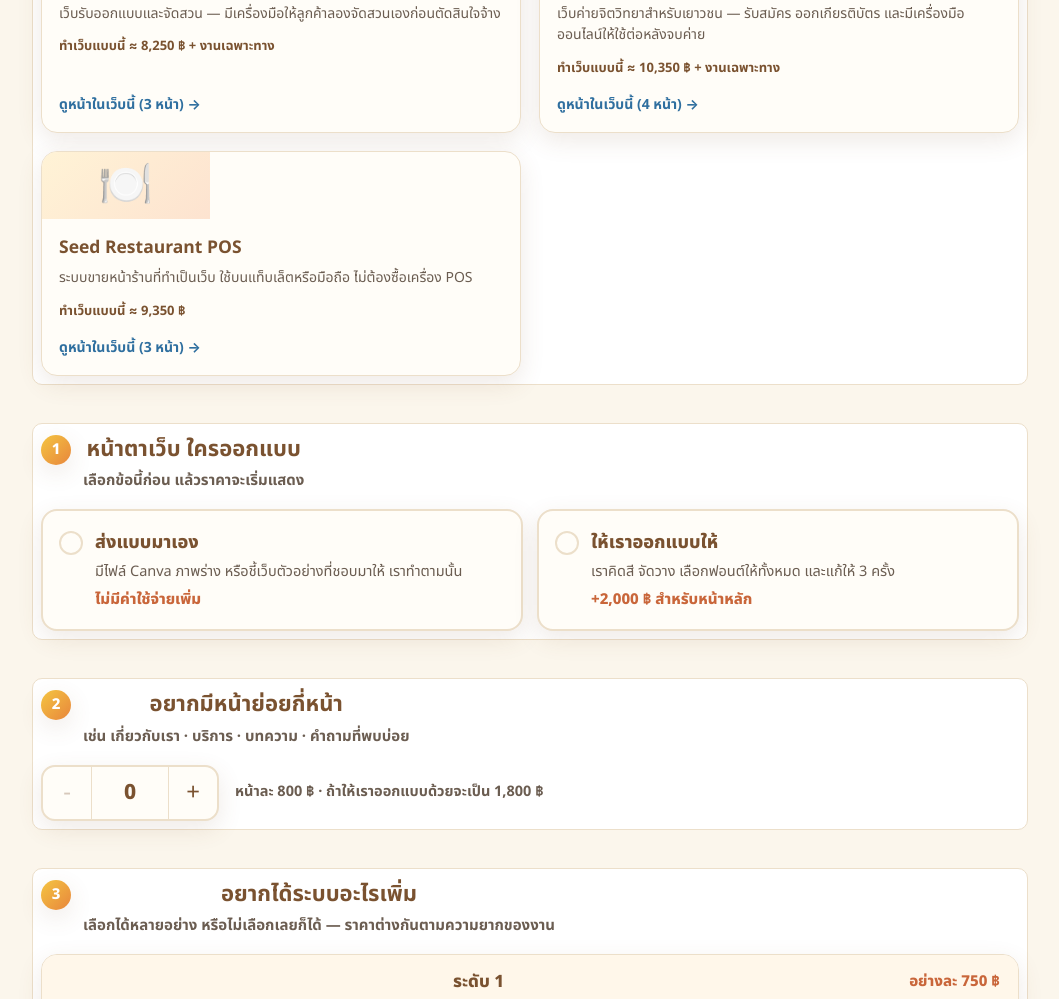
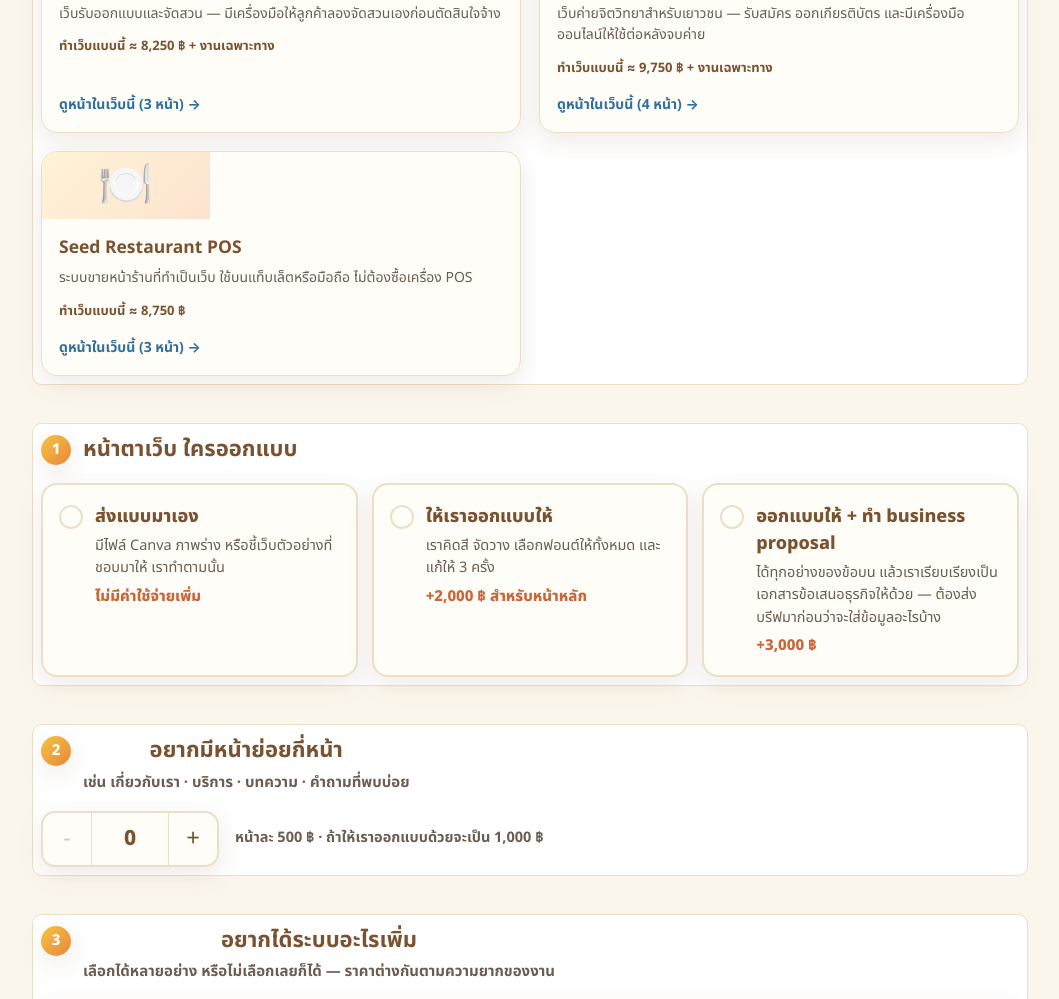
Before and after one commit to Tnps28/barnbarn-workshop, a website: page public/pricing.html in a window 1280 px wide. Shown: the part 1366-2365 px from the top of the page, without its empty margins (110-1169 px from the left). Drawn offline with Linux system fonts and the light colour scheme.

Commit message:
Add files via upload

```diff
--- a/public/pricing.html
+++ b/public/pricing.html
@@ -281,7 +281,7 @@
     <section class="step" id="s1">
       <div class="step-head">
         <span class="step-n">1</span>
-        <div><h2>หน้าตาเว็บ ใครออกแบบ</h2><p class="sub">เลือกข้อนี้ก่อน แล้วราคาจะเริ่มแสดง</p></div>
+        <div><h2>หน้าตาเว็บ ใครออกแบบ</h2></div>
       </div>
       <div class="opts" id="designOpts"></div>
     </section>
@@ -497,7 +497,7 @@
 (function(){
   "use strict";
 
-  var P = { base:2000, design:2000, page:800, pageDesign:1000, f:{1:750,2:1000,3:1250,4:1250}, img:300, item:400 };
+  var P = { base:2000, design:2000, page:500, pageDesign:500, f:{1:750,2:1000,3:1250,4:1250}, img:300, item:400 };
 
   var INCLUDED = [
     "หน้าหลัก 1 หน้า เปิดสวยบนมือถือ",
@@ -519,12 +519,12 @@
     { tier:2, label:"ระดับ 2", why:"งานที่ของหนึ่งชิ้นเปลี่ยนสถานะได้ หรือระบบต้องส่งอะไรออกไปข้างนอก",
       items:[["ที่นั่ง/สินค้าเหลือ ลดเองเมื่อมีคนจอง"],["คิวสำรองเมื่อมีคนสละสิทธิ์"],["สมัครเป็นผู้ขาย/พาร์ทเนอร์ รออนุมัติ"],["ตะกร้า + เลือกวันมารับ"],["ออกเกียรติบัตรอัตโนมัติ"],["ลูกค้ายกเลิก/เลื่อนรอบเองได้"],["รับบัตรคิวหน้าร้าน เลขคิวเดินอัตโนมัติ"],["จองเป็นช่วงเวลารายคน + กันที่ไว้ชั่วคราวถ้ายังไม่จ่าย"],["ตรวจสลิปอัตโนมัติ จับคู่ยอดให้",true]] },
     { tier:3, label:"ระดับ 3", why:"งานที่ต้องต่อกับระบบ อุปกรณ์ หรือบริการของคนอื่น",
-      items:[["ตัดสต๊อกวัตถุดิบตามสูตรเมนูจริง กันขายเกิน"],["ตัดบัตรผ่านผู้ให้บริการชำระเงิน",true],["เชื่อมกับระบบบัญชี/สต๊อกที่มีอยู่",true],["ระบบสมาชิก + ประวัติการสั่งซื้อ"],["หลายสาขา แยกสิทธิ์เข้าถึง"],["ผังที่นั่ง/โต๊ะจริง ให้เลือกตำแหน่ง"],["หน้าจอครัว / จอเรียกคิวหน้าร้าน อัปเดตสด"]] },
+      items:[["ตัดสต๊อกวัตถุดิบตามสูตรเมนูจริง กันขายเกิน"],["ตัดบัตรผ่านผู้ให้บริการชำระเงิน",true],["เชื่อมกับระบบบัญชี/สต๊อกที่มีอยู่",true],["ระบบสมาชิก + ประวัติการสั่งซื้อ",true],["หลายสาขา แยกสิทธิ์เข้าถึง"],["ผังที่นั่ง/โต๊ะจริง ให้เลือกตำแหน่ง"],["หน้าจอครัว / จอเรียกคิวหน้าร้าน อัปเดตสด"]] },
     { tier:4, label:"เชื่อมเว็บเข้ากับ LINE OA ของร้าน", rateText:"ราคาต่อข้อไม่เท่ากัน",
       why:"ลูกค้าไทยอยู่ในไลน์อยู่แล้ว ข้อความจากเว็บจึงไปถึงเร็วกว่าอีเมลมาก — กลุ่มนี้คือการต่อเว็บเข้ากับบัญชีไลน์ทางการของร้าน ใครมี OA อยู่แล้วก็ข้ามข้อแรกได้",
       note:"<b>*</b> ไลน์ให้ส่งข้อความหาลูกค้าฟรี <b>300 ข้อความ/เดือน</b> เกินจากนั้นจ่ายกับ LINE ตามจริง — ข้อความที่ลูกค้าทักมาแล้วเราตอบกลับใน 30 วินาที <b>ไม่นับโควตา</b> ระบบที่เราทำจะเลือกใช้แบบไม่เสียเงินก่อนเสมอ · ร้านต้องมีบัญชี LINE OA เองซึ่งสมัครฟรี",
-      prices:[1000,1000,1000,1250,1000,750,1000,1000,750,750,1000],
-      items:[["ตั้งค่า LINE OA ให้พร้อมใช้ (โปรไฟล์ + หน้าปก + ข้อความต้อนรับ)"],["ผูกไลน์ลูกค้ากับใบจอง รู้ว่าใครเป็นใคร",true],["ส่งข้อความยืนยันการจอง/สั่งซื้อเข้าไลน์ลูกค้า",true],["ส่ง QR บัตรเข้างาน + แจ้งเตือนก่อนถึงวัน เข้าไลน์ให้อัตโนมัติ",true,"ต้องเลือก “เช็คอิน QR หน้างาน” และ “ผูกไลน์ลูกค้ากับใบจอง” ด้วย"],["แจ้งเตือนเข้าไลน์เมื่อใกล้ถึงคิว",true,"ต้องเลือก “รับบัตรคิวหน้าร้าน” ด้วย"],["ตอบกลับอัตโนมัติตามคำที่ลูกค้าพิมพ์"],["เมนูลัดด้านล่างช่องแชท (ริชเมนู) พร้อมงานกราฟิก"],["บัตรสะสมแต้ม / คูปองส่วนลดใน LINE OA ทำกราฟิกให้ครบ"],["แจ้งเตือนแอดมินเข้าไลน์เมื่อมีออเดอร์ใหม่",true],["ส่งข่าว/โปรโมชั่นหาเพื่อนทั้งหมด (บรอดแคสต์)",true],["รายงานยอดขายส่งเข้าไลน์อัตโนมัติ",true]] }
+      prices:[1000,1000,250,750,750,1000,1000,750,1000],
+      items:[["ตั้งค่า LINE OA ให้พร้อมใช้ (โปรไฟล์ + หน้าปก + ข้อความต้อนรับ)"],["ผูกไลน์ลูกค้ากับใบจอง + ส่งข้อความยืนยันการจอง/สั่งซื้อเข้าไลน์",true,"ลูกค้าต้องแอด LINE OA ของร้านก่อน ข้อนี้คือตัวเชื่อมว่าใครเป็นใคร"],["เพิ่ม: ส่ง QR บัตรเข้างาน + แจ้งเตือนก่อนถึงวัน เข้าไลน์",true,"ต้องเลือกข้อบน และ “เช็คอิน QR หน้างาน” ด้วย"],["แจ้งเตือนเข้าไลน์เมื่อใกล้ถึงคิว",true,"ต้องเลือก “รับบัตรคิวหน้าร้าน” ด้วย"],["ตอบกลับอัตโนมัติตามคำที่ลูกค้าพิมพ์"],["เมนูลัดด้านล่างช่องแชท (ริชเมนู) พร้อมงานกราฟิก"],["บัตรสะสมแต้ม / คูปองส่วนลดใน LINE OA ทำกราฟิกให้ครบ"],["แจ้งเตือนแอดมินเข้าไลน์เมื่อมีออเดอร์ใหม่",true],["รายงานสรุปประจำวันส่งเข้าไลน์แอดมิน",true]] }
   ];
 
   function fnPrice(t, i){ var g = FN[t-1]; return g.prices ? g.prices[i] : P.f[t]; }
@@ -541,11 +541,11 @@
         ["หน้าแรก","การ์ดเวิร์กช็อปทุกรอบที่เปิดรับ พร้อมปฏิทินรายเดือน แตะวันที่มีกิจกรรมแล้วเด้งไปหน้าสมัครทันที","/","barnbarn-home.png",
           [["หน้าหลัก เปิดสวยบนมือถือ",0],["ปฏิทินรอบ ตั้งค่าเองได้",0],["โชว์ที่นั่งเหลือแต่ละรอบ",0],["ปุ่มลงปฏิทินมือถือ + นับถอยหลัง",750]]],
         ["หน้าสมัคร","ฟอร์ม 3 สเต็ป กรอกผู้แทน สมาชิกในกลุ่ม และข้อมูลที่ต้องรู้ก่อนวันงาน แนบสลิปได้ในหน้าเดียว","/workshop","barnbarn-workshop.png",
-          [["หน้าย่อย 1 หน้า",800],["สมัครหลายคนในใบเดียว",750],["ที่นั่งลดเองเมื่อมีคนจอง",1000],["แนบสลิป + แอดมินกดยืนยัน",750],["อีเมลยืนยันอัตโนมัติ",0],["ส่งข้อความยืนยันการจองเข้าไลน์ลูกค้า",1000,true]]],
+          [["หน้าย่อย 1 หน้า",500],["สมัครหลายคนในใบเดียว",750],["ที่นั่งลดเองเมื่อมีคนจอง",1000],["แนบสลิป + แอดมินกดยืนยัน",750],["อีเมลยืนยันอัตโนมัติ",0],["ผูกไลน์ลูกค้า + ส่งข้อความยืนยันเข้าไลน์",1000,true]]],
         ["ดูการสมัครของฉัน","ลูกค้าค้นด้วยเบอร์โทรอย่างเดียว ไม่ต้องสมัครสมาชิก ไม่ต้องจำรหัส","/my","barnbarn-my.png",
-          [["หน้าย่อย 1 หน้า",800],["หน้า “ดูรายการของฉัน” ค้นด้วยเบอร์",750],["เช็คอิน QR หน้างาน",750],["ผูกไลน์ลูกค้ากับใบจอง รู้ว่าใครเป็นใคร",1000,true],["ส่ง QR บัตรเข้างาน + แจ้งเตือนก่อนถึงวัน เข้าไลน์",1250,true]]],
+          [["หน้าย่อย 1 หน้า",500],["หน้า “ดูรายการของฉัน” ค้นด้วยเบอร์",750],["เช็คอิน QR หน้างาน",750],["เพิ่ม: ส่ง QR บัตรเข้างาน + แจ้งเตือนก่อนถึงวัน เข้าไลน์",250,true]]],
         ["หลังบ้านแอดมิน","ตารางรายชื่อทั้งหมด กดยืนยันสลิป แก้รอบ และโหลดออกเป็น Excel ไปทำต่อได้","/admin","barnbarn-admin.png",
-          [["หลังบ้าน ล็อกอินแก้เองได้",0],["โหลดข้อมูลออกเป็น Excel",0],["แจ้งเตือนแอดมินเข้าไลน์เมื่อมีออเดอร์ใหม่",750,true],["ตั้งค่า LINE OA ให้พร้อมใช้ (โปรไฟล์ + หน้าปก + ข้อความต้อนรับ)",1000]]]
+          [["หลังบ้าน ล็อกอินแก้เองได้",0],["โหลดข้อมูลออกเป็น Excel",0],["แจ้งเตือนแอดมินเข้าไลน์เมื่อมีออเดอร์ใหม่",750,true],["รายงานสรุปประจำวันส่งเข้าไลน์แอดมิน",1000,true],["ตั้งค่า LINE OA ให้พร้อมใช้ (โปรไฟล์ + หน้าปก + ข้อความต้อนรับ)",1000]]]
       ] },
     { ico:"🥬", bg:"linear-gradient(135deg,#eaf6e2,#fff3d6)", name:"ตลาดคุณปู่ @หนองจอก",
       what:"เว็บตลาดสีเขียวกลางทุ่งนา คลอง 14 — บอกวันเปิด รวมร้านค้า และรับสมัครผู้ขาย",
@@ -576,9 +576,9 @@
         ["หน้าแรก","เล่าว่าค่ายทำอะไร ออกแบบด้วย 3 ขั้นตอนแบบไหน มีตัวเลขผลงานจริงและรีวิว ให้โรงเรียนเห็นภาพก่อนตัดสินใจจ้าง","/","menterior-home.png",
           [["หน้าหลัก เปิดสวยบนมือถือ",0],["ออกแบบใหม่ทั้งเว็บ ไม่ใช้เทมเพลต",2000],["รีวิวลูกค้า แอดมินกรอกเอง",750]]],
         ["รับเกียรติบัตร","ผู้เข้าค่ายเข้าระบบด้วยเบอร์โทร รับรหัสยืนยันทางอีเมล แล้วโหลดเกียรติบัตรของตัวเองได้","/my","menterior-my.png",
-          [["หน้าย่อย 1 หน้า",800],["เข้าระบบด้วยเบอร์ + รหัสยืนยันทางอีเมล",1250]]],
+          [["หน้าย่อย 1 หน้า",500],["เข้าระบบด้วยเบอร์ + รหัสยืนยันทางอีเมล",1250]]],
         ["ตรวจสอบเกียรติบัตร","โรงเรียนหรือ HR กรอกรหัสบนเกียรติบัตรแล้วเช็คได้เองว่าของจริงไหม ไม่ต้องโทรถาม","/verify","menterior-verify.png",
-          [["หน้าย่อย 1 หน้า",800],["ออกเกียรติบัตรอัตโนมัติ",1000],["หน้าตรวจสอบเกียรติบัตรด้วยรหัส",750]]],
+          [["หน้าย่อย 1 หน้า",500],["ออกเกียรติบัตรอัตโนมัติ",1000],["หน้าตรวจสอบเกียรติบัตรด้วยรหัส",750]]],
         ["เกมฝึกสมาธิ Harbor Lights","เกมสั้น ๆ ที่ออกแบบจากงานวิจัยด้านความสนใจ เล่นได้ทันทีบนเว็บ พร้อมเก็บสถิติของผู้เล่นเอง","/harbor-lights","menterior-game.png",
           [["หน้าย่อย แบบออกแบบใหม่",1000],["เกมฝึกสมาธิเฉพาะทาง — ประเมินราคาแยก",-1]]]
       ] },
@@ -589,9 +589,9 @@
         ["หน้าขาย","กดเมนู ออกบิล คิดเงิน ใช้ได้ทั้งบนแท็บเล็ตและมือถือ","/","seed-sell.png",
           [["หน้าหลัก เปิดสวยบนมือถือ",0],["QR พร้อมเพย์",0],["ตัดสต๊อกวัตถุดิบตามสูตรเมนูจริง กันขายเกิน",1250]]],
         ["จอครัวและบาร์","ออเดอร์เด้งขึ้นจอหลังร้านทันทีที่กดสั่ง อัปเดตสดไม่ต้องรีเฟรช","/kitchen","seed-kitchen.png",
-          [["หน้าย่อย 1 หน้า",800],["หน้าจอครัว / จอเรียกคิวหน้าร้าน อัปเดตสด",1250],["หลายสาขา แยกสิทธิ์เข้าถึง",1250]]],
+          [["หน้าย่อย 1 หน้า",500],["หน้าจอครัว / จอเรียกคิวหน้าร้าน อัปเดตสด",1250],["หลายสาขา แยกสิทธิ์เข้าถึง",1250]]],
         ["สรุปยอดขาย","ดูยอดรายวัน และโหลดออกไปทำบัญชีต่อได้","/report","seed-report.png",
-          [["หน้าย่อย 1 หน้า",800],["โหลดข้อมูลออกเป็น Excel",0],["รายงานยอดขายส่งเข้าไลน์อัตโนมัติ",1000,true],["ตรวจสลิปอัตโนมัติ จับคู่ยอดให้",1000,true]]]
+          [["หน้าย่อย 1 หน้า",500],["โหลดข้อมูลออกเป็น Excel",0],["รายงานสรุปประจำวันส่งเข้าไลน์แอดมิน",1000,true],["ตรวจสลิปอัตโนมัติ จับคู่ยอดให้",1000,true]]]
       ] }
   ];
 
@@ -614,10 +614,13 @@
 
   $("incList").innerHTML = INCLUDED.map(function(t){ return "<li><span>" + esc(t) + "</span></li>"; }).join("");
 
+  // v = ค่าออกแบบหน้าหลัก · designs:true = หน้าย่อยคิดค่าออกแบบด้วย
   var DESIGN = [
-    { k:"own", t:"ส่งแบบมาเอง", d:"มีไฟล์ Canva ภาพร่าง หรือชี้เว็บตัวอย่างที่ชอบมาให้ เราทำตามนั้น", p:"ไม่มีค่าใช้จ่ายเพิ่ม" },
-    { k:"us",  t:"ให้เราออกแบบให้", d:"เราคิดสี จัดวาง เลือกฟอนต์ให้ทั้งหมด และแก้ให้ 3 ครั้ง", p:"+2,000 ฿ สำหรับหน้าหลัก" }
+    { k:"own", v:0,    designs:false, t:"ส่งแบบมาเอง", d:"มีไฟล์ Canva ภาพร่าง หรือชี้เว็บตัวอย่างที่ชอบมาให้ เราทำตามนั้น", p:"ไม่มีค่าใช้จ่ายเพิ่ม" },
+    { k:"us",  v:2000, designs:true,  t:"ให้เราออกแบบให้", d:"เราคิดสี จัดวาง เลือกฟอนต์ให้ทั้งหมด และแก้ให้ 3 ครั้ง", p:"+2,000 ฿ สำหรับหน้าหลัก" },
+    { k:"pro", v:3000, designs:true,  t:"ออกแบบให้ + ทำ business proposal", d:"ได้ทุกอย่างของข้อบน แล้วเราเรียบเรียงเป็นเอกสารข้อเสนอธุรกิจให้ด้วย — ต้องส่งบรีฟมาก่อนว่าจะใส่ข้อมูลอะไรบ้าง", p:"+3,000 ฿" }
   ];
+  var designOf = function(){ for (var i = 0; i < DESIGN.length; i++) if (DESIGN[i].k === state.design) return DESIGN[i]; return null; };
   $("designOpts").innerHTML = DESIGN.map(function(o){
     return '<button type="button" class="opt" data-k="' + o.k + '" aria-pressed="false">' +
       '<span class="mark">' + CHECK + '</span><span class="t">' + o.t + '</span>' +
@@ -669,12 +672,14 @@
   function calc(){
     var lines = [], total = P.base;
     lines.push({ n:"ฐานของทุกเว็บ", s:"หน้าหลัก · หลังบ้าน · ฟอร์ม · ปฏิทิน · ตัวเลขที่เหลือ · QR · Excel · ดูแล 30 วัน", v:P.base });
-    if (state.design === "us"){ total += P.design; lines.push({ n:"ออกแบบหน้าตาหน้าหลัก", s:"แก้ให้ 3 ครั้ง นับรวมทุกหน้า", v:P.design }); }
+    var dz = designOf();
+    if (dz && dz.v){ total += dz.v; lines.push({ n:dz.t, s:(dz.k === "pro" ? "ออกแบบหน้าหลัก + เอกสารข้อเสนอธุรกิจ · แก้ให้ 3 ครั้ง" : "แก้ให้ 3 ครั้ง นับรวมทุกหน้า"), v:dz.v }); }
     if (state.pages > 0){
-      var per = P.page + (state.design === "us" ? P.pageDesign : 0);
+      var des = !!(dz && dz.designs);
+      var per = P.page + (des ? P.pageDesign : 0);
       var amt = per * state.pages;
       total += amt;
-      lines.push({ n:"หน้าย่อย " + state.pages + " หน้า", s:(state.design === "us" ? "หน้าละ 1,800 ฿ (ทำหน้า 800 + ออกแบบ 1,000)" : "หน้าละ 800 ฿ — ส่งแบบมาเอง"), v:amt });
+      lines.push({ n:"หน้าย่อย " + state.pages + " หน้า", s:(des ? "หน้าละ 1,000 ฿ (ทำหน้า 500 + ออกแบบ 500)" : "หน้าละ 500 ฿ — ส่งแบบมาเอง"), v:amt });
     }
     [1,2,3,4].forEach(function(t){
       var picks = Object.keys(state.picked).filter(function(k){ return k.indexOf(t + ":") === 0; });
@@ -698,9 +703,10 @@
     $("pgVal").textContent = state.pages;
     $("pgMinus").disabled = state.pages <= 0;
     $("pgPlus").disabled = state.pages >= 8;
-    $("pgNote").textContent = state.design === "us"
-      ? "หน้าละ 1,800 ฿ (ทำหน้า 800 + ออกแบบ 1,000)"
-      : "หน้าละ 800 ฿ · ถ้าให้เราออกแบบด้วยจะเป็น 1,800 ฿";
+    var dz0 = designOf();
+    $("pgNote").textContent = (dz0 && dz0.designs)
+      ? "หน้าละ 1,000 ฿ (ทำหน้า 500 + ออกแบบ 500)"
+      : "หน้าละ 500 ฿ · ถ้าให้เราออกแบบด้วยจะเป็น 1,000 ฿";
     $("imgVal").textContent = state.img;
     $("imgMinus").disabled = state.img <= 10;
     $("imgPlus").disabled = state.img >= 120;
```
